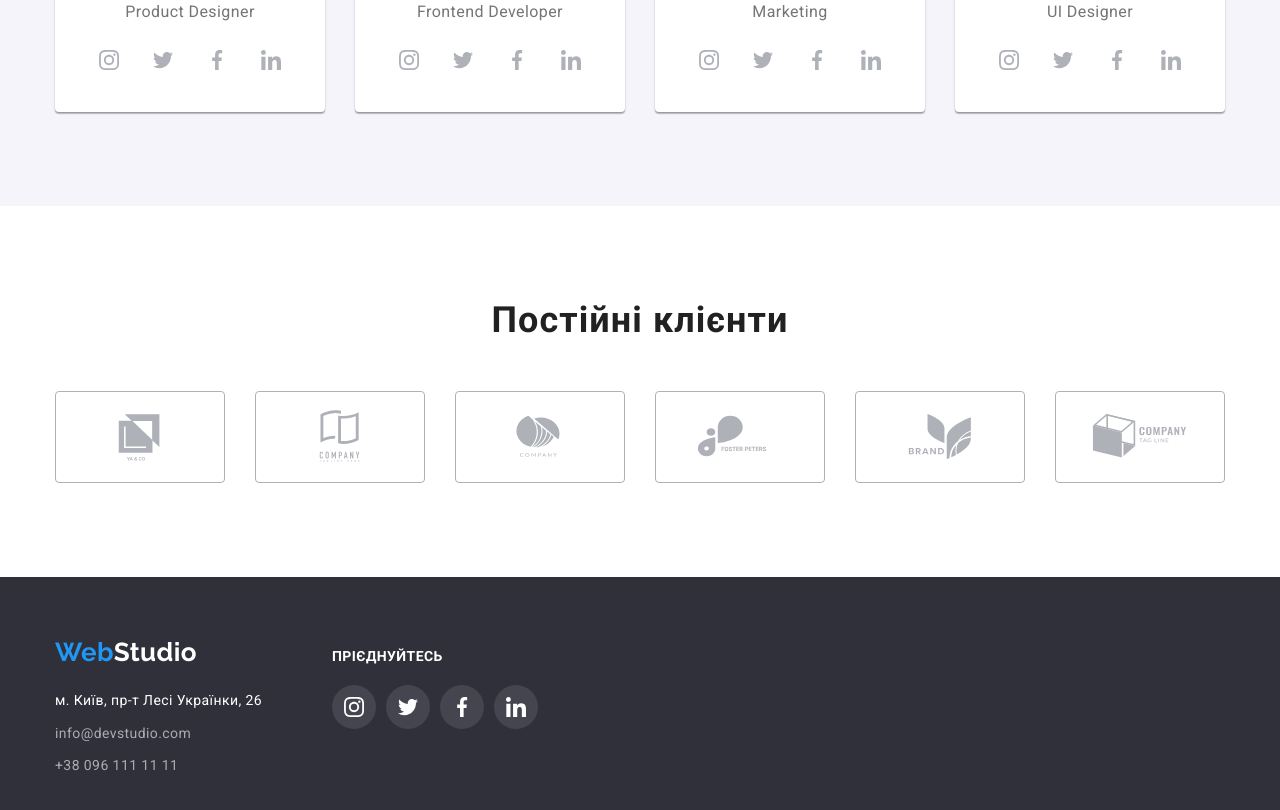
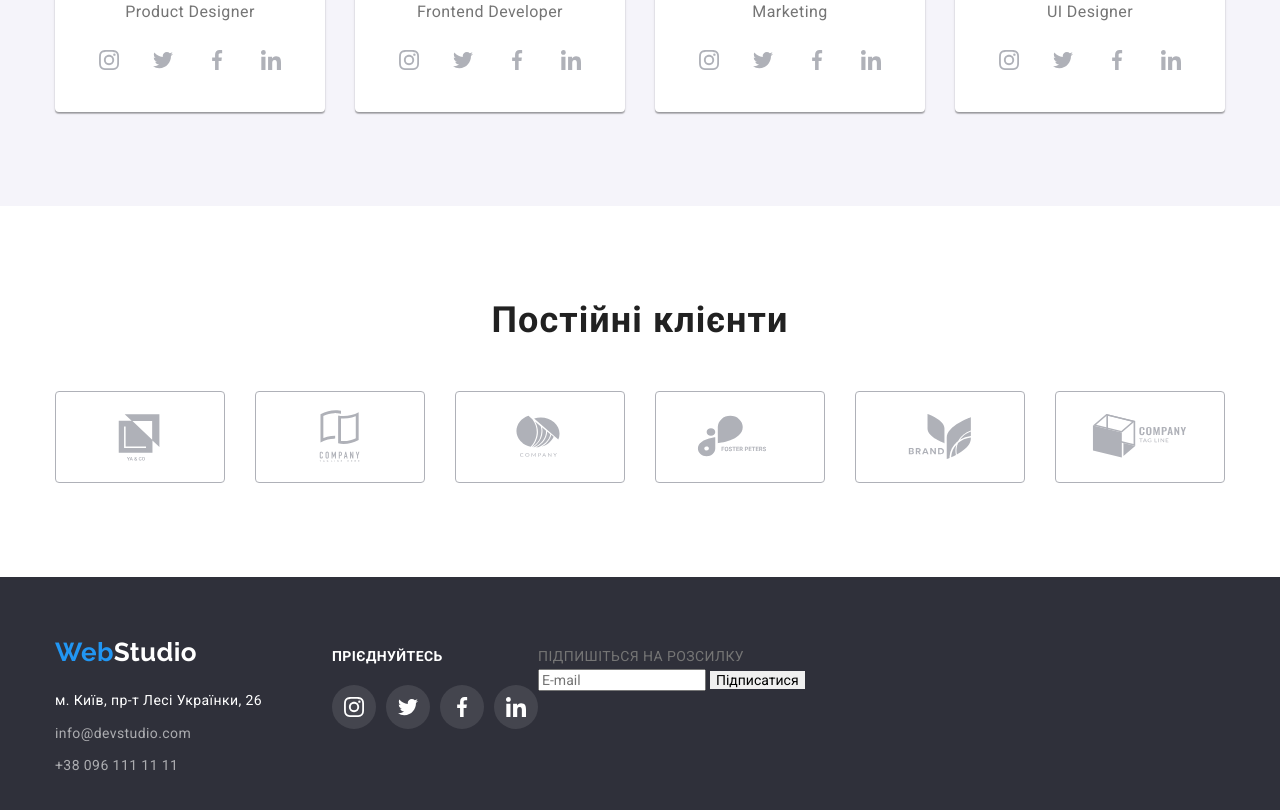
Before and after one commit to yjinprsnt/goit-markup-hw-06, a plain HTML site: page index.html in a window 1280 px wide. Shown: the part 2098-2908 px from the top of the page. Drawn offline with nearby package versions, Linux system fonts and the light colour scheme.

Commit message:
added div foot-form-content

```diff
--- a/index.html
+++ b/index.html
@@ -639,6 +639,20 @@
             </li>
           </ul>
         </div>
+        <div class="foot-form-content">
+          <p class="foot-form-deck">ПІДПИШІТЬСЯ НА РОЗСИЛКУ</p>
+          <form class="foot-mail-form" name="foot-mail-form">
+            <label class="foot-mail-field">
+              <input
+                class="foot-mail-input"
+                type="email"
+                name="user-mail"
+                placeholder="E-mail"
+              />
+            </label>
+            <button class="foot-form-btn btn" type="submit">Підписатися</button>
+          </form>
+        </div>
       </div>
     </footer>
 
```
